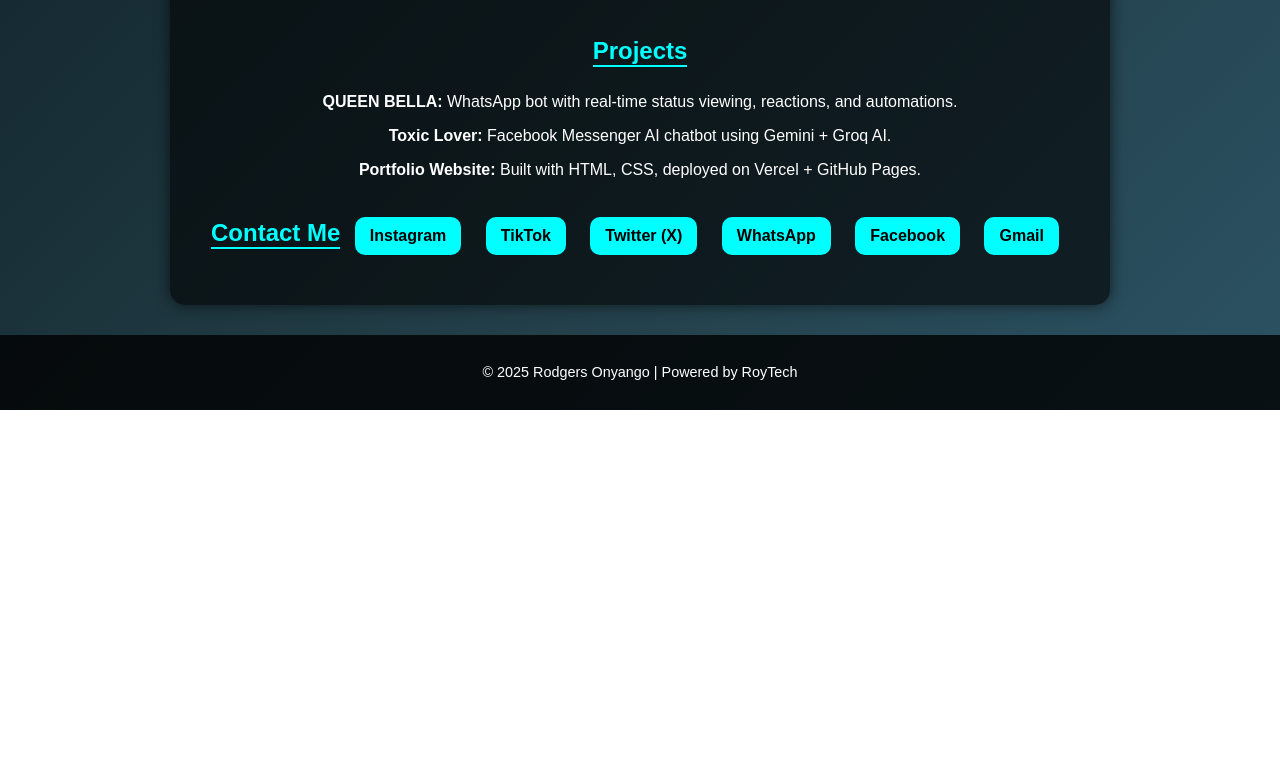
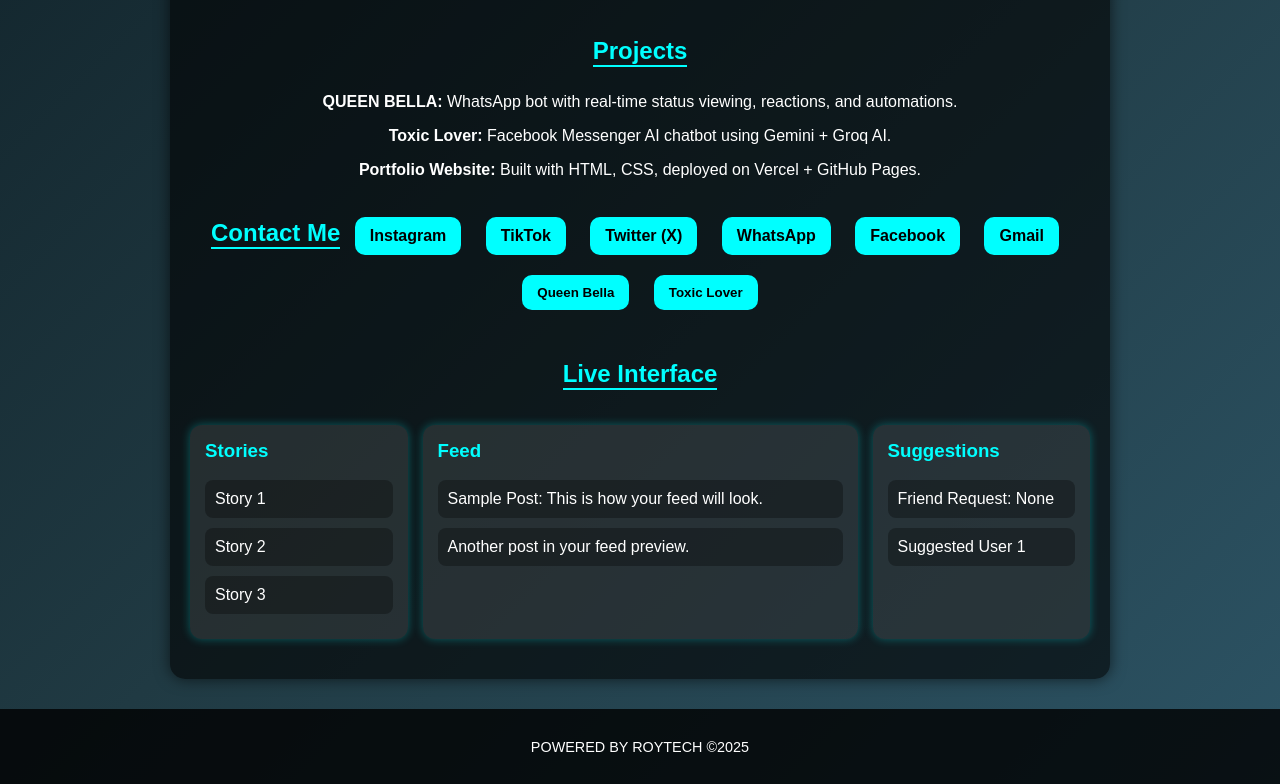
Before and after one commit to Rodgers4/Rodgers-, a plain HTML site: page index.html in a window 1280 px wide. Shown: the part 396-1180 px from the top of the page. Before the commit the page ends 806 px from the top, so only its background shows below. Drawn offline with Linux system fonts and the light colour scheme.

Commit message:
Update index.html
Update

```diff
--- a/index.html
+++ b/index.html
@@ -18,6 +18,14 @@
       background: linear-gradient(135deg, #0f2027, #203a43, #2c5364);
       color: #fff;
       text-align: center;
+      opacity: 0;
+      transform: translateY(20px);
+      transition: opacity 1s ease, transform 1s ease;
+    }
+
+    body.loaded {
+      opacity: 1;
+      transform: translateY(0);
     }
 
     header {
@@ -115,6 +123,36 @@
     }
 
     .battery { margin-top: 10px; font-size: 1rem; color: #0ff; }
+
+    /* Social Feed Styles */
+    .social-container {
+      display: grid;
+      grid-template-columns: 1fr 2fr 1fr;
+      gap: 15px;
+      margin-top: 25px;
+      text-align: left;
+    }
+    .social-card {
+      background: rgba(255,255,255,0.1);
+      border-radius: 12px;
+      padding: 15px;
+      box-shadow: 0 0 10px rgba(0,255,255,0.3);
+    }
+    .social-card h3 {
+      margin-top: 0;
+      color: #0ff;
+    }
+    .social-post {
+      background: rgba(0,0,0,0.3);
+      padding: 10px;
+      border-radius: 8px;
+      margin: 10px 0;
+      cursor: pointer;
+      transition: 0.2s;
+    }
+    .social-post:hover {
+      background: rgba(0,255,255,0.2);
+    }
   </style>
 </head>
 <body>
@@ -149,11 +187,36 @@
       <a href="https://wa.me/254755660053" target="_blank" class="btn">WhatsApp</a>
       <a href="https://www.facebook.com/Taz254" target="_blank" class="btn">Facebook</a>
       <a href="mailto:rogersonyango87@gmail.com" target="_blank" class="btn">Gmail</a>
+      <button class="btn" onclick="launchWithPopup('Launching Queen Bella...', 'https://queen-bella-e7ej.onrender.com')">Queen Bella</button>
+      <button class="btn" onclick="launchWithPopup('Launching Toxic Lover...', 'https://www.facebook.com/Taz254')">Toxic Lover</button>
+    </section>
+
+    <!-- SOCIAL FEED INTERFACE -->
+    <section id="social-feed">
+      <h2>Live Interface</h2>
+      <div class="social-container">
+        <div class="social-card">
+          <h3>Stories</h3>
+          <div class="social-post" onclick="showFeedPopup('Story 1 Clicked')">Story 1</div>
+          <div class="social-post" onclick="showFeedPopup('Story 2 Clicked')">Story 2</div>
+          <div class="social-post" onclick="showFeedPopup('Story 3 Clicked')">Story 3</div>
+        </div>
+        <div class="social-card">
+          <h3>Feed</h3>
+          <div class="social-post" onclick="showFeedPopup('You opened the first post!')">Sample Post: This is how your feed will look.</div>
+          <div class="social-post" onclick="showFeedPopup('You opened another post!')">Another post in your feed preview.</div>
+        </div>
+        <div class="social-card">
+          <h3>Suggestions</h3>
+          <div class="social-post" onclick="showFeedPopup('No new requests right now')">Friend Request: None</div>
+          <div class="social-post" onclick="showFeedPopup('Suggested User 1 Profile Opened')">Suggested User 1</div>
+        </div>
+      </div>
     </section>
   </main>
 
   <footer>
-    <p>© 2025 Rodgers Onyango | Powered by RoyTech</p>
+    <p>POWERED BY ROYTECH ©2025</p>
   </footer>
 
   <!-- Popup for history -->
@@ -165,10 +228,15 @@
     <button onclick="closeHistory()">Close</button>
   </div>
 
-  <!-- Popup for "RoyTech Loading" -->
+  <!-- General Popup -->
   <div class="popup" id="popup">RoyTech Loading...</div>
 
   <script>
+    // Fade-in effect
+    window.addEventListener("load", () => {
+      document.body.classList.add("loaded");
+    });
+
     // Clock
     function updateClock() {
       const now = new Date();
@@ -190,23 +258,28 @@
       });
     }
 
-    // RoyTech popup on button clicks
-    const allBtns = document.querySelectorAll('.btn');
-    allBtns.forEach(btn => btn.addEventListener('click', () => showPopup()));
-
-    function showPopup() {
+    function showPopup(message = "RoyTech Loading...") {
       const popup = document.getElementById('popup');
+      popup.textContent = message;
       popup.classList.add('show');
       setTimeout(() => popup.classList.remove('show'), 2000);
     }
 
-    // History modal
     function showHistory() {
       document.getElementById('historyPopup').classList.add('show');
     }
     function closeHistory() {
       document.getElementById('historyPopup').classList.remove('show');
     }
+
+    function showFeedPopup(message) {
+      showPopup(message);
+    }
+
+    function launchWithPopup(message, url) {
+      showPopup(message);
+      setTimeout(() => window.open(url, "_blank"), 2200);
+    }
   </script>
 </body>
-</html>
+  </html>
```
